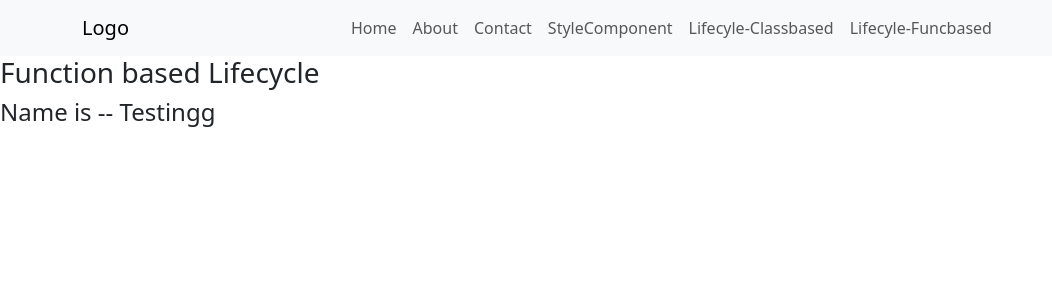
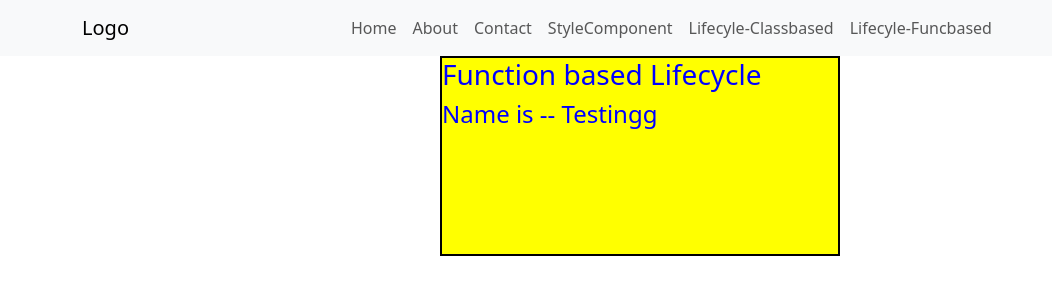
Before and after one commit to RinkalAdesaraTops/30Nov_TTS_Reactjs_8.30to10, a React (Create React App) app: page /lifecyclefunc in a window 1280 px wide. Shown: the top 300 px of the page, without its empty margins (0-1052 px from the left). Built offline with nearby package versions, Linux system fonts and the light colour scheme.

Commit message:
module css

```diff
--- a/src/Components/LifecycleFunction.jsx
+++ b/src/Components/LifecycleFunction.jsx
@@ -1,5 +1,5 @@
 import React,{useState,useEffect} from 'react'
-
+import mystyle from '../Mystyle.module.css'
 const LifecycleFunction = (props) => {
     const [name,setName] = useState("Rinkal")
     useEffect(() => {
@@ -9,7 +9,7 @@ const LifecycleFunction = (props) => {
         console.log('use effect called...');
     })
   return (
-    <div>
+    <div className={mystyle.abc}>
       <h3>Function based Lifecycle</h3>
         <h4>Name is -- {name}</h4>
     </div>
--- /dev/null
+++ b/src/Mystyle.module.css
@@ -0,0 +1,7 @@
+.abc{
+    color:blue;
+    background-color: yellow;
+    border:2px solid black;
+    height:200px;
+    width: 400px;
+}
```
